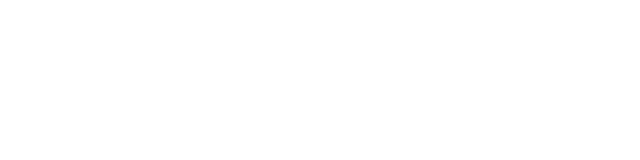
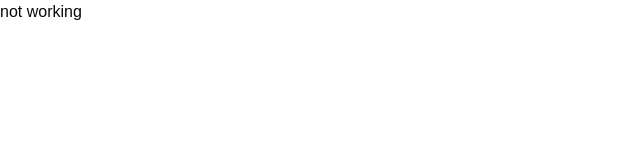
Before and after one commit to XMoamenX/patient, a Next.js app: page / in a window 1280 px wide. Shown: the top 160 px of the page, without its empty margins (0-640 px from the left). Built offline with nearby package versions, Linux system fonts and the light colour scheme.

Commit message:
call the components

```diff
--- a/app/page.tsx
+++ b/app/page.tsx
@@ -5,6 +5,7 @@
   return (
     <div>
       <Sidebar />
+      not working
     </div>
 
   );
```
